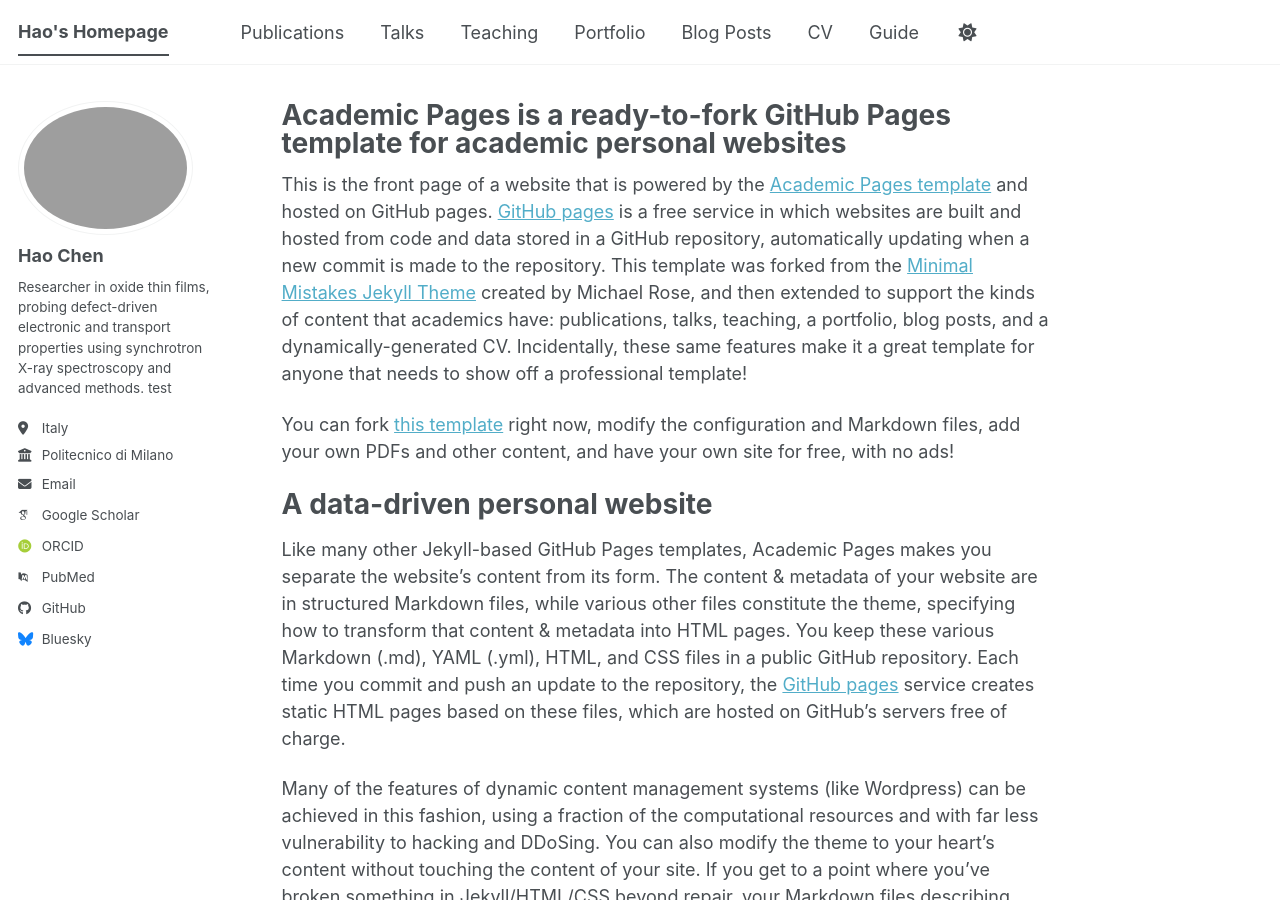
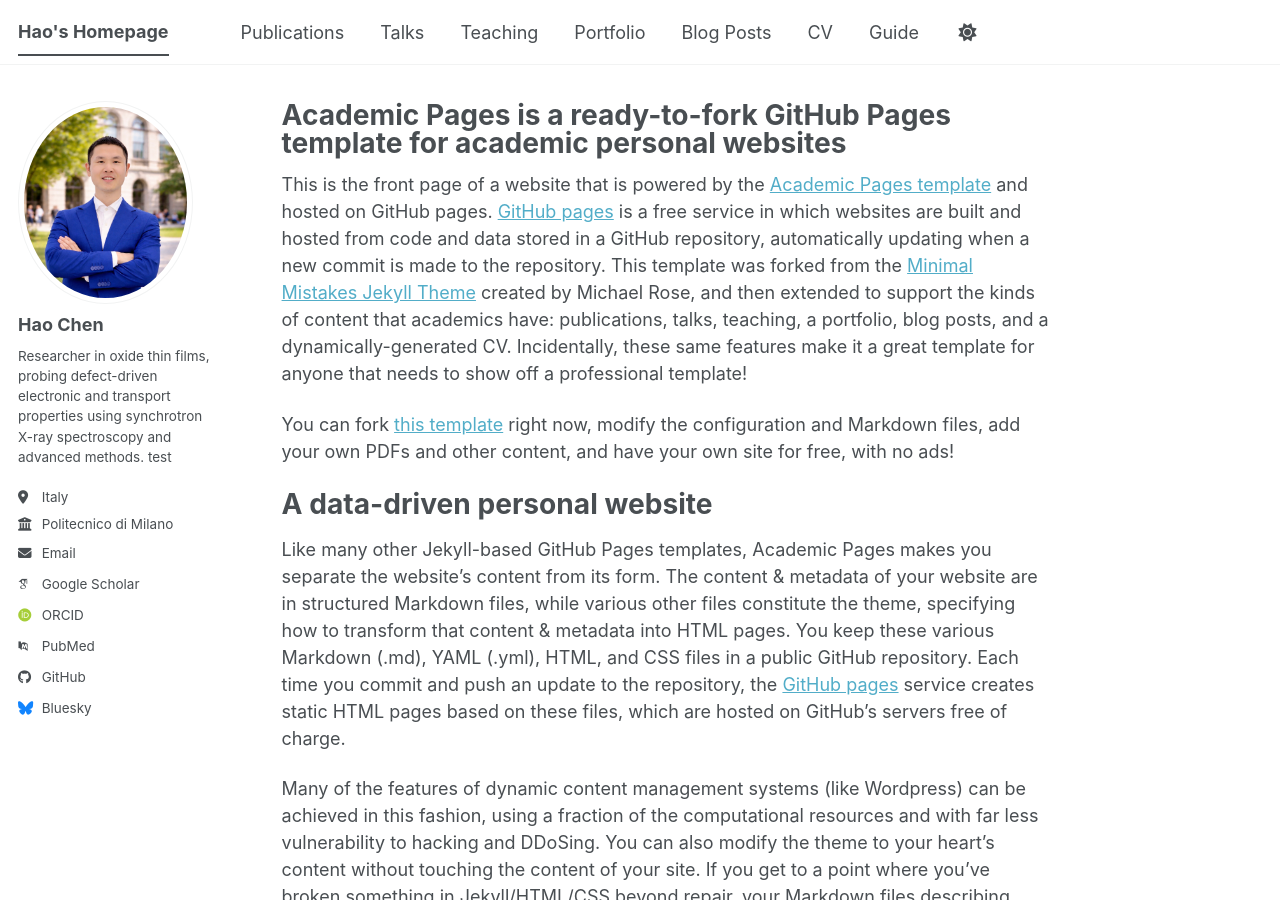
Before and after one commit to HaoChen-Research/HaoChen-Research.github.io, a Jekyll site: the page built from _pages/about.md, in a window 1280 px wide and 900 px high. Built offline with Jekyll 4.4.1, drawn with Linux system fonts in a browser that asks for light colours; some web fonts are replaced; a script bundle is joined from its source files by our own code; library files that are not in the unit come from our copies.

Commit message:
Update _config.yml

```diff
--- a/_config.yml
+++ b/_config.yml
@@ -23,7 +23,7 @@
 #               Additional customization can be done by editing /_includes/author-profile.html
 author:
   # Biographic information
-  avatar           : "A1C57DA7-14F7-4337-878C-B76B396D3274.jpg"
+  avatar           : "Hao Chen.png"
   name             : "Hao Chen"
   pronouns         : # example: "she/her"
   bio              : "Researcher in oxide thin films, probing defect-driven electronic and transport properties using synchrotron X-ray spectroscopy and advanced methods. test"
```
